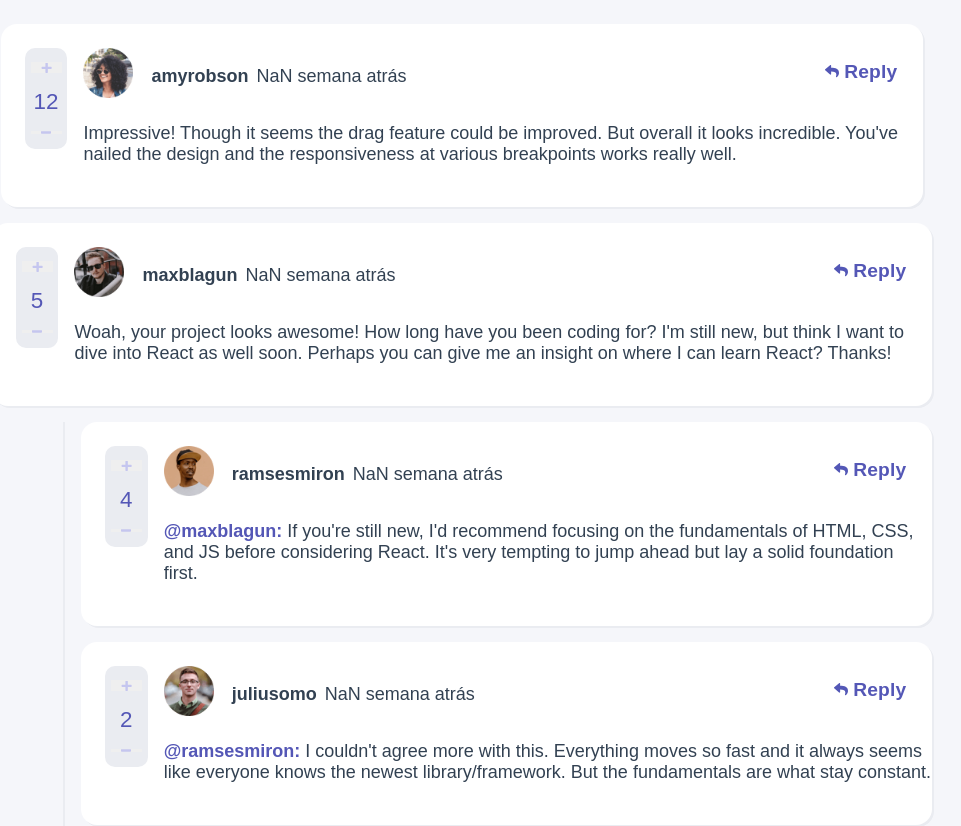
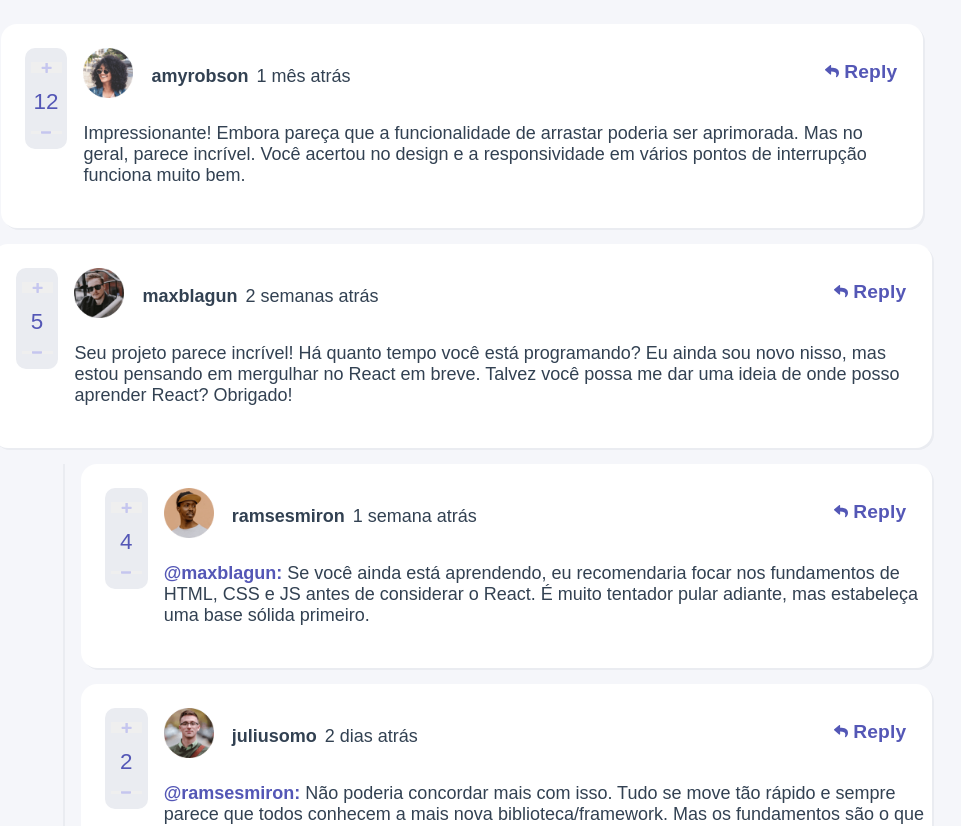
Before and after one commit to aecio-neto/Interactive-comments-section, a React (Create React App) app: page / in a window 1280 px wide. Shown: the top 826 px of the page, without its empty margins (202-1163 px from the left). Built offline with nearby package versions, Linux system fonts and the light colour scheme.

Commit message:
fix time since display

```diff
--- a/src/components/CommentSection.js
+++ b/src/components/CommentSection.js
@@ -55,15 +55,22 @@ export function CommentSection() {
     })
   }
 
-  function timeSince(date) {
-    date = new Date(date)
+  function timeSince(dateString) {
+    const date = new Date(dateString)
+
+    if (isNaN(date.getTime())) {
+      return dateString
+    }
+
     const now = new Date()
     const secondsPast = (now.getTime() - date.getTime()) / 1000
 
     if (secondsPast < 604800) {
+      // Menos de uma semana
       const daysPast = Math.floor(secondsPast / 86400)
       return daysPast === 0 ? "Hoje" : daysPast + " dias atrás"
     } else {
+      // Uma semana ou mais
       const weeksPast = Math.floor(secondsPast / 604800)
       return `${weeksPast} ${weeksPast > 1 ? "semanas" : "semana"} atrás`
     }
--- a/src/data.json
+++ b/src/data.json
@@ -9,8 +9,8 @@
   "comments": [
     {
       "id": 1,
-      "content": "Impressive! Though it seems the drag feature could be improved. But overall it looks incredible. You've nailed the design and the responsiveness at various breakpoints works really well.",
-      "createdAt": "1 month ago",
+      "content": "Impressionante! Embora pareça que a funcionalidade de arrastar poderia ser aprimorada. Mas no geral, parece incrível. Você acertou no design e a responsividade em vários pontos de interrupção funciona muito bem.",
+      "createdAt": "1 mês atrás",
       "score": 12,
       "user": {
         "image": {
@@ -23,8 +23,8 @@
     },
     {
       "id": 2,
-      "content": "Woah, your project looks awesome! How long have you been coding for? I'm still new, but think I want to dive into React as well soon. Perhaps you can give me an insight on where I can learn React? Thanks!",
-      "createdAt": "2 weeks ago",
+      "content": "Seu projeto parece incrível! Há quanto tempo você está programando? Eu ainda sou novo nisso, mas estou pensando em mergulhar no React em breve. Talvez você possa me dar uma ideia de onde posso aprender React? Obrigado!",
+      "createdAt": "2 semanas atrás",
       "score": 5,
       "user": {
         "image": {
@@ -36,8 +36,8 @@
       "replies": [
         {
           "id": 3,
-          "content": "If you're still new, I'd recommend focusing on the fundamentals of HTML, CSS, and JS before considering React. It's very tempting to jump ahead but lay a solid foundation first.",
-          "createdAt": "1 week ago",
+          "content":  "Se você ainda está aprendendo, eu recomendaria focar nos fundamentos de HTML, CSS e JS antes de considerar o React. É muito tentador pular adiante, mas estabeleça uma base sólida primeiro.",
+          "createdAt": "1 semana atrás",
           "score": 4,
           "replyingTo": "maxblagun",
           "user": {
@@ -50,8 +50,8 @@
         },
         {
           "id": 4,
-          "content": "I couldn't agree more with this. Everything moves so fast and it always seems like everyone knows the newest library/framework. But the fundamentals are what stay constant.",
-          "createdAt": "2 days ago",
+          "content":  "Não poderia concordar mais com isso. Tudo se move tão rápido e sempre parece que todos conhecem a mais nova biblioteca/framework. Mas os fundamentos são o que permanece constante.",
+          "createdAt": "2 dias atrás",
           "score": 2,
           "replyingTo": "ramsesmiron",
           "user": {
```
